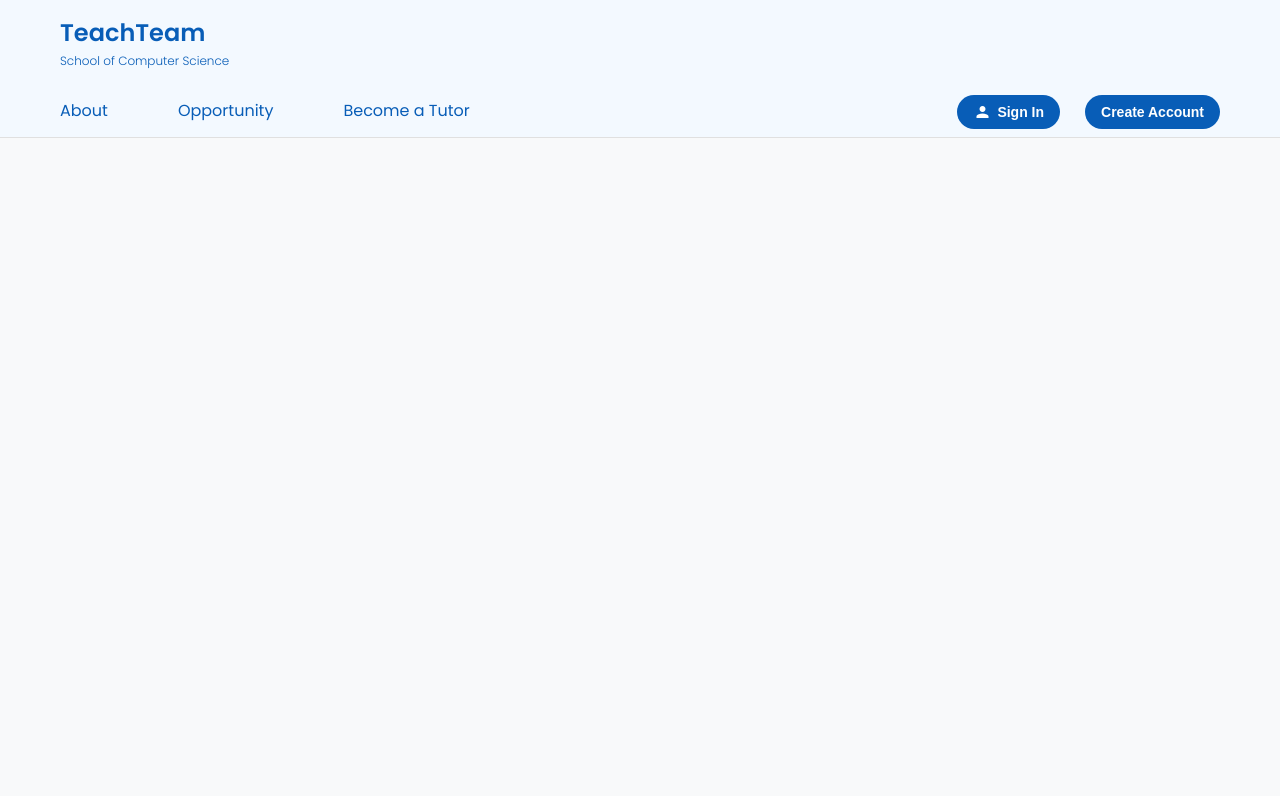
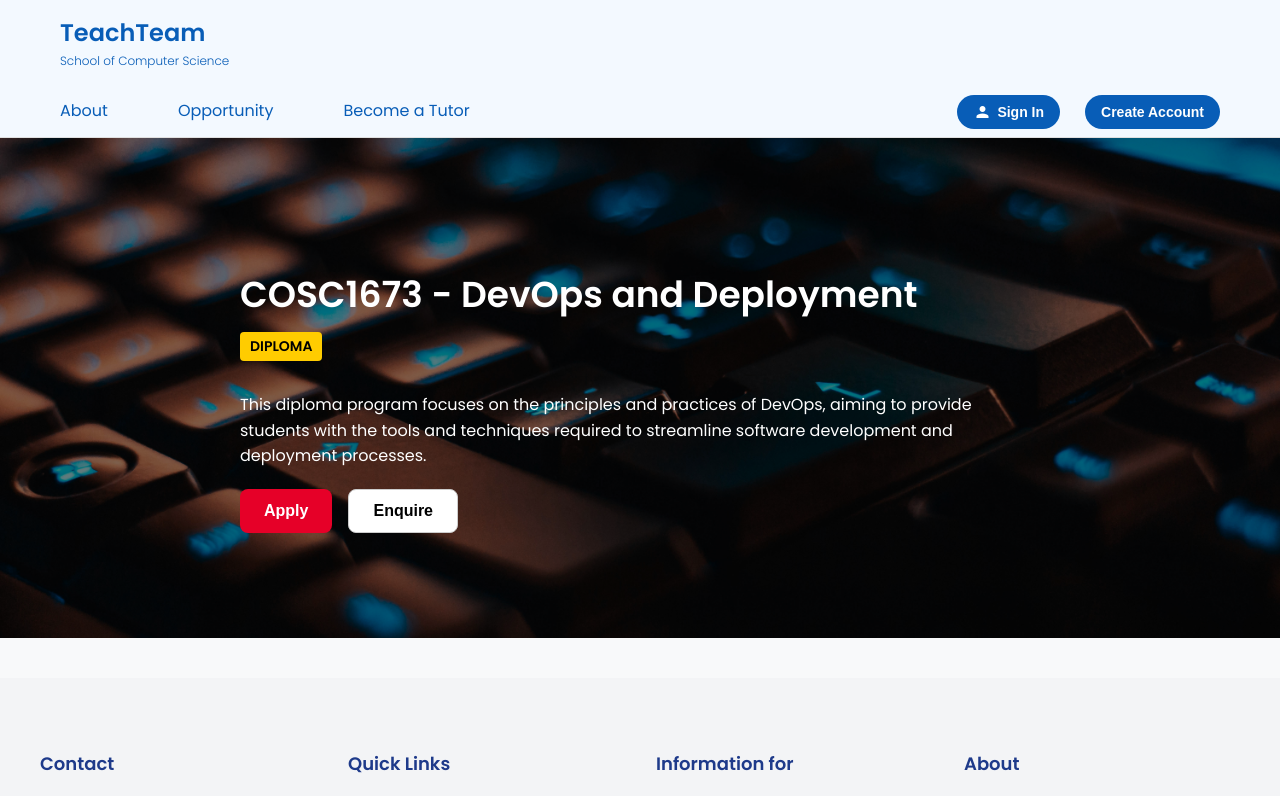
Before and after one commit to joviedev/TeachingTeam_Typescript, a React (Create React App) app: page /apply in a window 1280 px wide. Shown: the top 796 px of the page. Built offline with nearby package versions, Linux system fonts and the light colour scheme.

Commit message:
Draft ui for application page

```diff
--- a/src/App.tsx
+++ b/src/App.tsx
@@ -15,6 +15,7 @@ import LecturerDashboard from './Pages/LecturerDashboard';  // Lecturer dashboar
 import ReviewTutors from './Pages/ReviewTutors';  // Page for lecturer to review tutors, to accept or reject and leave comments
 import TutorDashboard from './Pages/TutorDashboard';  // Tutor dashboard page
 import BrowseAll from './Pages/BrowseAll';
+import ApplyPage from './Pages/ApplyPage';
 
 // Main landing page component
 function App() {
@@ -48,6 +49,7 @@ function App() {
           <Route path="/my-application" element={<MyApplication />} />
           <Route path="/review-tutors" element={<ReviewTutors />} />
           <Route path="/browse-all" element={<BrowseAll />} />
+          <Route path="/apply" element={<ApplyPage />} />
           <Route
             path="/login"
             element={
--- /dev/null
+++ b/src/Pages/ApplyPage.tsx
@@ -0,0 +1,106 @@
+import React from 'react';
+import Footer from '../FixedComponent/Footer';
+import ScrollToggle from '../FixedComponent/ScrollToggle';
+import applyBanner from '../assets/apply.jpg'; // Your provided image
+import { courses } from '../Data/CourseList';
+
+const selectedCourse = courses.find(course => course.code === 'COSC1673'); // Pull COSC1673
+
+const ApplyPage: React.FC = () => {
+  if (!selectedCourse) return <p>Course not found.</p>;
+
+  return (
+    <>
+      <div style={{ ...styles.bannerWrapper, backgroundImage: `url(${applyBanner})` }}>
+        <div style={styles.overlay} />
+
+        <div style={styles.bannerContent}>
+          <h1 style={styles.bannerTitle}>{selectedCourse.title}</h1>
+          <span style={styles.subtitleLabel}>DIPLOMA</span>
+          <p style={styles.bannerDesc}>{selectedCourse.description}</p>
+
+          <div style={styles.buttons}>
+            <button style={styles.applyBtn}>Apply</button>
+            <button style={styles.enquireBtn}>Enquire</button>
+          </div>
+        </div>
+      </div>
+
+      <ScrollToggle />
+      <Footer />
+    </>
+  );
+};
+
+export default ApplyPage;
+
+
+const styles: { [key: string]: React.CSSProperties } = {
+    bannerWrapper: {
+      position: 'relative',
+      height: '500px',
+      backgroundSize: 'cover',
+      backgroundPosition: 'center',
+      display: 'flex',
+      alignItems: 'center',
+      justifyContent: 'center',
+    },
+    overlay: {
+      position: 'absolute',
+      inset: 0,
+      backgroundColor: 'rgba(0, 0, 0, 0.5)',
+      zIndex: 1,
+    },
+    bannerContent: {
+      position: 'relative',
+      zIndex: 2,
+      color: '#fff',
+      textAlign: 'left',
+      maxWidth: '800px',
+      padding: '0 30px',
+    },
+    bannerTitle: {
+      fontSize: '36px',
+      fontWeight: 'bold',
+      marginBottom: '10px',
+    },
+    subtitleLabel: {
+      display: 'inline-block',
+      fontSize: '14px',
+      fontWeight: 600,
+      backgroundColor: '#ffcc00',
+      color: '#000',
+      padding: '4px 10px',
+      borderRadius: '4px',
+      marginBottom: '15px',
+    },
+    bannerDesc: {
+      fontSize: '16px',
+      marginBottom: '20px',
+      lineHeight: 1.6,
+    },
+    buttons: {
+      display: 'flex',
+      gap: '16px',
+    },
+    applyBtn: {
+      backgroundColor: '#e60028',
+      color: '#fff',
+      padding: '12px 24px',
+      border: 'none',
+      borderRadius: '8px',
+      fontWeight: 'bold',
+      fontSize: '16px',
+      cursor: 'pointer',
+    },
+    enquireBtn: {
+      backgroundColor: '#fff',
+      color: '#000',
+      padding: '12px 24px',
+      border: '1px solid #ccc',
+      borderRadius: '8px',
+      fontWeight: 'bold',
+      fontSize: '16px',
+      cursor: 'pointer',
+    },
+  };
--- a/src/Pages/BrowseAll.tsx
+++ b/src/Pages/BrowseAll.tsx
@@ -4,10 +4,12 @@ import SearchFilterBar from '../FixedComponent/SearchFilterBar';
 import { courses } from '../Data/CourseList';
 import ScrollerToggle from '../FixedComponent/ScrollToggle';
 import { useLocation } from 'react-router-dom';
+import { useNavigate } from 'react-router-dom';
 
 const BrowseAll: React.FC = () => {
   const location = useLocation();
   const searchParams = new URLSearchParams(location.search);
+  const navigate = useNavigate();
 
   // Read values from URL query parameters on page load
   const [selectedCourse, setSelectedCourse] = useState(searchParams.get('course') || '');
@@ -53,6 +55,7 @@ const BrowseAll: React.FC = () => {
                         e.currentTarget.style.backgroundColor = '#085DB7';
                         e.currentTarget.style.color = '#fff';
                       }}
+                      onClick={() => navigate('/apply')}
                     >
                       Apply Now
                     </button>
```
Also changed, not shown: src/assets/apply.jpg (added).
